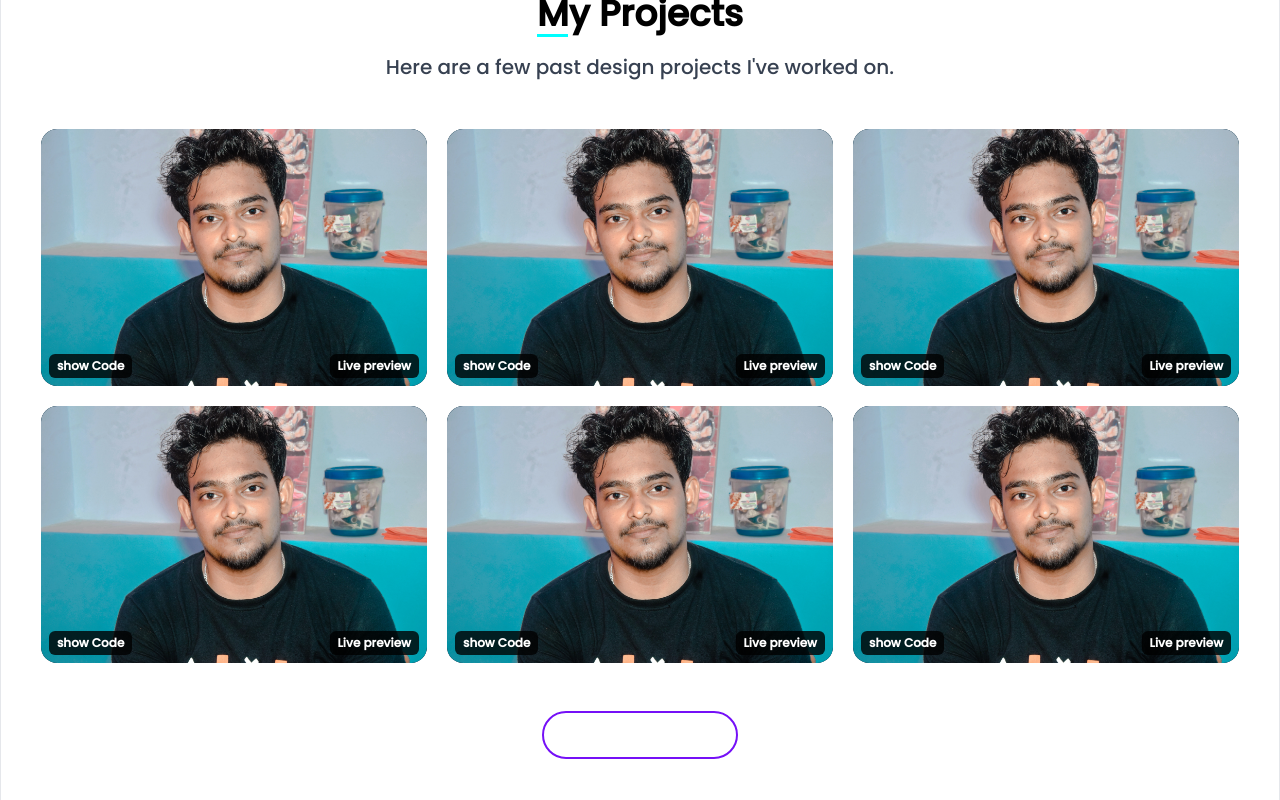
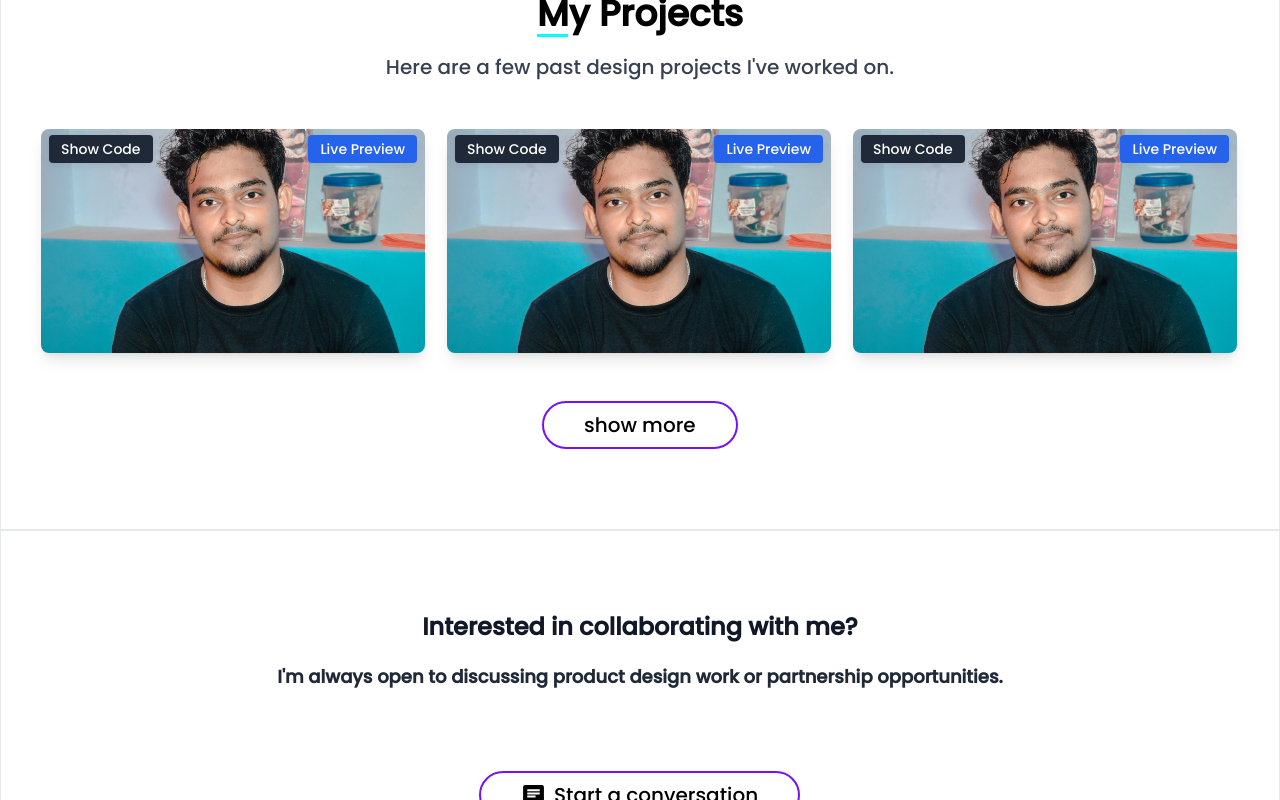
Before and after one commit to NIREX-mig/new_portfolio, a Next.js app: page / in a window 1280 px wide. Shown: the part 2320-3120 px from the top of the page. Built offline with nearby package versions, Linux system fonts and the light colour scheme.

Commit message:
add: project page

```diff
--- a/Components/Card.jsx
+++ b/Components/Card.jsx
@@ -3,20 +3,55 @@ import Link from "next/link";
 
 const Card = () => {
   return (
-    <article className="relative rounded-2xl bg-dcard overflow-hidden group">
+    <div className="max-w-sm w-full relative">
+      <div className="bg-white rounded-lg shadow-lg overflow-hidden">
+        <div className="absolute top-2 left-2 z-10">
+          <Link
+            href="#"
+            className="bg-gray-800 text-white text-sm px-3 py-1 rounded shadow hover:bg-gray-700"
+          >
+            Show Code
+          </Link>
+        </div>
+        <div className="absolute top-2 right-2 z-10">
+          <Link
+            href="#"
+            className="bg-blue-600 text-white text-sm px-3 py-1 rounded shadow hover:bg-blue-700"
+          >
+            Live Preview
+          </Link>
+        </div>
 
-      <div className="relative w-full rounded-2xl">
-        <div className="absolute bottom-2 z-20 w-full flex justify-between px-2">
-          <Link href="#" className="bg-black/80 text-white rounded-md px-2 py-1 text-xs hover:bg-white hover:text-black font-bold">show Code</Link>
-          <Link href="#" className=" bg-black/80 text-white rounded-md px-2 py-1 text-xs hover:bg-white hover:text-black font-bold">Live preview</Link>
+        <div className="hover-slide-up relative">
+          <Image
+            src="/img1.webp" alt="img" width={400} height={200}
+            className="w-full h-56 object-cover"
+          />
+          <div
+            className="absolute inset-0 bg-gray-800 bg-opacity-75 text-white flex items-center justify-center slide-up"
+          >
+            <p className="text-center text-sm px-4">
+              Lorem ipsum dolor sit amet consectetur adipisicing elit. Recusandae minus, minima, dolore officiis molestiae, perferendis nam libero veniam consequatur consequuntur magnam blanditiis iusto praesentium deserunt nobis tenetur eligendi eum sequi!
+            </p>
+          </div>
         </div>
-        <Image src="/img1.webp" alt="img" width={400} height={200} className="rounded-2xl w-auto h-auto" />
       </div>
-      <div className="bg-black/70 text-white absolute group-hover:-translate-y-52 w-full rounded-2xl p-5 duration-300 h-full">
-        Lorem ipsum dolor sit amet consectetur adipisicing elit. Recusandae minus, minima, dolore officiis molestiae, perferendis nam libero veniam consequatur consequuntur magnam blanditiis iusto praesentium deserunt nobis tenetur eligendi eum sequi!
-      </div>
+    </div>
 
-    </article>
+    // <article className="relative rounded-2xl bg-dcard overflow-hidden group">
+
+    //   <div className="relative w-full rounded-2xl">
+    //     <div className="absolute bottom-2 z-20 w-full flex justify-between px-2">
+    //       <Link href="#" className="bg-black/80 text-white rounded-md px-2 py-1 text-xs hover:bg-white hover:text-black font-bold">show Code</Link>
+    //       <Link href="#" className=" bg-black/80 text-white rounded-md px-2 py-1 text-xs hover:bg-white hover:text-black font-bold">Live preview</Link>
+    //     </div>
+    //     <Image src="/img1.webp" alt="img" width={400} height={200} className="rounded-2xl w-auto h-auto" />
+    //   </div>
+    //   <div className="bg-black/70 text-white absolute group-hover:-translate-y-52 w-full rounded-2xl p-5 duration-300 h-full">
+    //     Lorem ipsum dolor sit amet consectetur adipisicing elit. Recusandae minus, minima, dolore officiis molestiae, perferendis nam libero veniam consequatur consequuntur magnam blanditiis iusto praesentium deserunt nobis tenetur eligendi eum sequi!
+    //   </div>
+
+    // </article>
   );
 };
 
--- a/Components/Collaboration.jsx
+++ b/Components/Collaboration.jsx
@@ -14,7 +14,7 @@ const Collaboration = () => {
       <Link href="/collaboration">
         <button
           type="button"
-          className="border-primary border-2 appearance-none cursor-pointer leading-normal outline-none text-center no-underline select-none touch-manipulation will-change-transform px-10 py-2 text-xl text-white rounded-full tg disabled:pointer-events-none hover:bg-primary hover:shadow-md hover:-translate-y-[2px] active:translate-y-0 active:shadow-none  lg:text-xl hover:text-tlight dark:text-white flex gap-2 items-center mb-20"
+          className="border-primary border-2 appearance-none cursor-pointer leading-normal outline-none text-center no-underline select-none touch-manipulation will-change-transform px-10 py-2 text-xl text-black rounded-full tg disabled:pointer-events-none hover:bg-primary hover:shadow-md hover:-translate-y-[2px] active:translate-y-0 active:shadow-none  lg:text-xl hover:text-tlight dark:text-white flex gap-2 items-center mb-20"
         >
           <MdChat size={25} />
           Start a conversation
--- a/Components/Topproject.jsx
+++ b/Components/Topproject.jsx
@@ -10,10 +10,7 @@ const Topproject = () => {
       <p className="lg:text-xl text-base text-center text-gray-700 pb-10 px-5 dark:text-white">
         Here are a few past design projects I&#39;ve worked on.
       </p>
-      <div className="p-2 lg:w-[95%] w-[98%] grid md:grid-cols-2 lg:grid-cols-3 grid-cols-1 gap-5">
-        <Card />
-        <Card />
-        <Card />
+      <div className="p-2 lg:w-[95%] w-[98%] grid md:grid-cols-2 lg:grid-cols-3 grid-cols-1 gap-5 jc">
         <Card />
         <Card />
         <Card />
@@ -21,7 +18,7 @@ const Topproject = () => {
       <Link href="/topprojects" className="pt-10">
         <button
           type="button"
-          className="border-primary border-2 appearance-none cursor-pointer inline-block leading-normal outline-none text-center no-underline select-none touch-manipulation will-change-transform px-10 py-2 text-xl text-white rounded-full tg disabled:pointer-events-none hover:bg-primary hover:shadow-md hover:-translate-y-[2px] active:translate-y-0 active:shadow-none  lg:text-xl hover:text-tlight dark:text-white  "
+          className="border-primary border-2 appearance-none cursor-pointer inline-block leading-normal outline-none text-center no-underline select-none touch-manipulation will-change-transform px-10 py-2 text-xl text-black rounded-full tg disabled:pointer-events-none hover:bg-primary hover:shadow-md hover:-translate-y-[2px] active:translate-y-0 active:shadow-none  lg:text-xl hover:text-tlight dark:text-white  "
         >
           show more
         </button>
--- a/app/(root)/topprojects/page.jsx
+++ b/app/(root)/topprojects/page.jsx
@@ -1,10 +1,22 @@
+import Card from '@/Components/Card'
 import React from 'react'
 
 const page = () => {
   return (
-    <div>
-      Topproject
-    </div>
+    <section className=" flex flex-col items-center border dark:border-gray-800 lg:py-12 py-10 dark:bg-bdark pb-20 lg:pb-20" >
+      <h3 className="capitalize lg:text-4xl text-2xl font-bold text-center font-[EuroStyle Normal] pb-4 line dark:text-white">
+        my projects
+      </h3>
+      <section className="p-2 pt-10 lg:w-[95%] w-[98%] grid md:grid-cols-2 lg:grid-cols-3 grid-cols-1 gap-5">
+        <Card />
+        <Card />
+        <Card />
+        <Card />
+        <Card />
+        <Card />
+
+      </section>
+    </section>
   )
 }
 
--- a/app/globals.css
+++ b/app/globals.css
@@ -45,3 +45,12 @@
   transition: all 300ms cubic-bezier(.23, 1, 0.32, 1);
   /* -webkit-user-select: none; */
 }
+
+.slide-up {
+  transform: translateY(100%);
+  transition: transform 0.3s ease-in-out;
+}
+
+.hover-slide-up:hover .slide-up {
+  transform: translateY(0);
+}
```
Also changed, not shown: pages/api/contect.js (line endings or trailing spaces).
